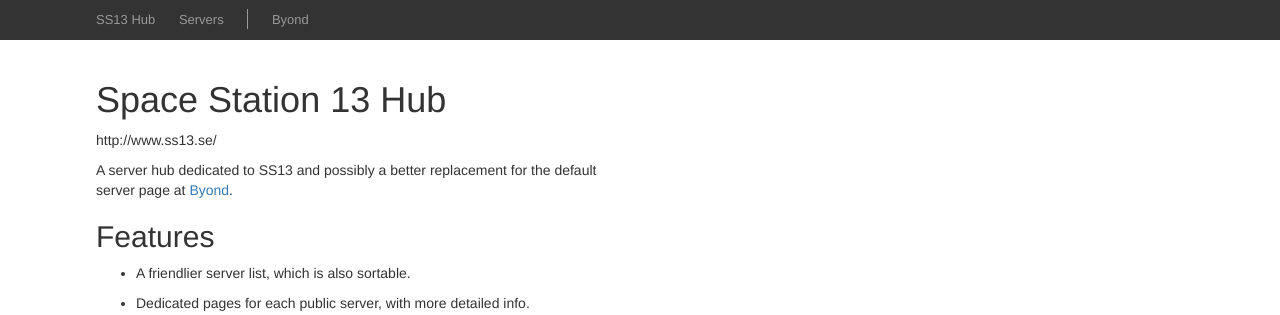
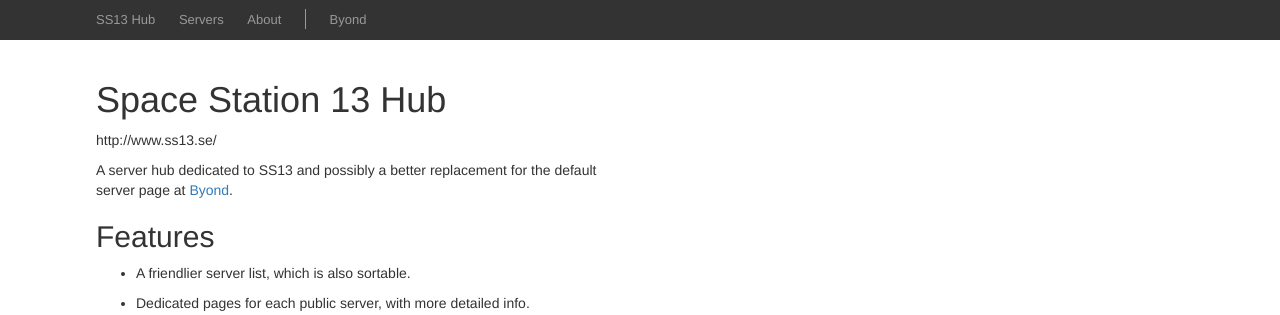
Before and after one commit to lmas/ss13.se, a Django app: page /about/ in a window 1280 px wide. Shown: the top 315 px of the page. Run offline with Django 3.2, Linux system fonts and the light colour scheme; some libraries are stand-ins or nearby versions.

Commit message:
Added link to the about page on the main menu.

```diff
--- a/src/templates/base_site.html
+++ b/src/templates/base_site.html
@@ -17,6 +17,7 @@
                 <ul>
                     <li><a href="/">SS13 Hub</a></li>
                     <li><a href="{% url 'gameservers:index' %}">Servers</a></li>
+                    <li><a href="{% url 'about:index' %}">About</a></li>
                     <li class="divider"></li>
                     <li><a href="http://www.byond.com/games/exadv1/spacestation13">
                             Byond
```
